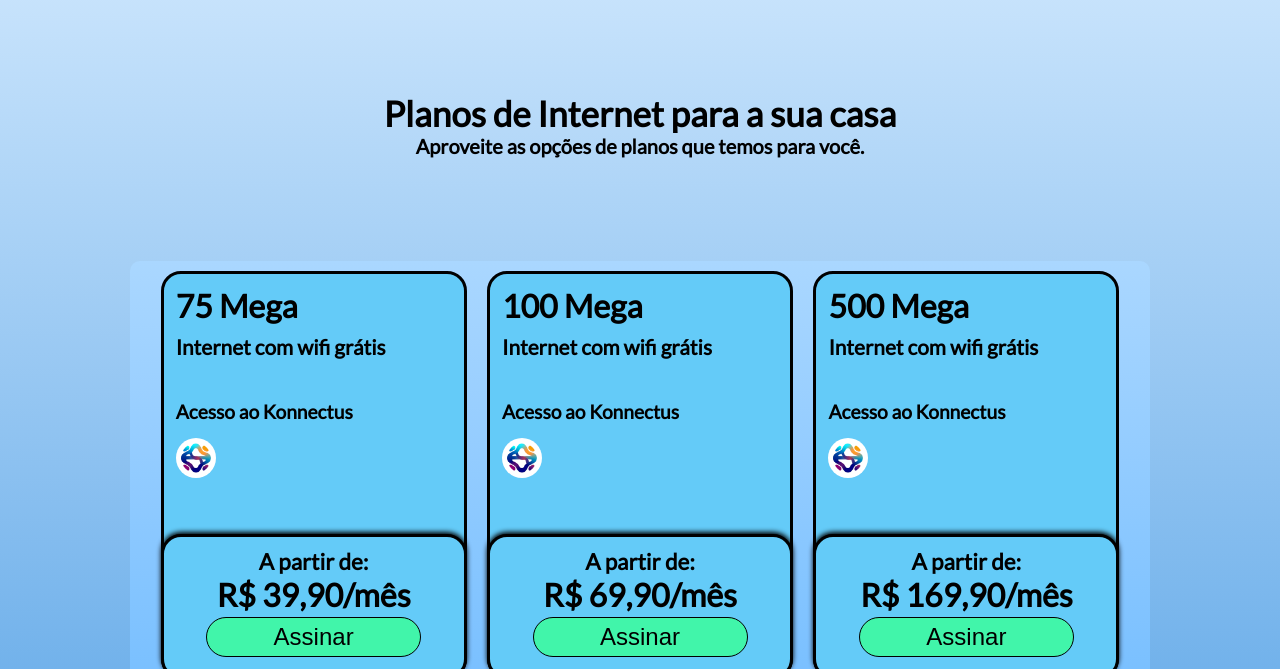
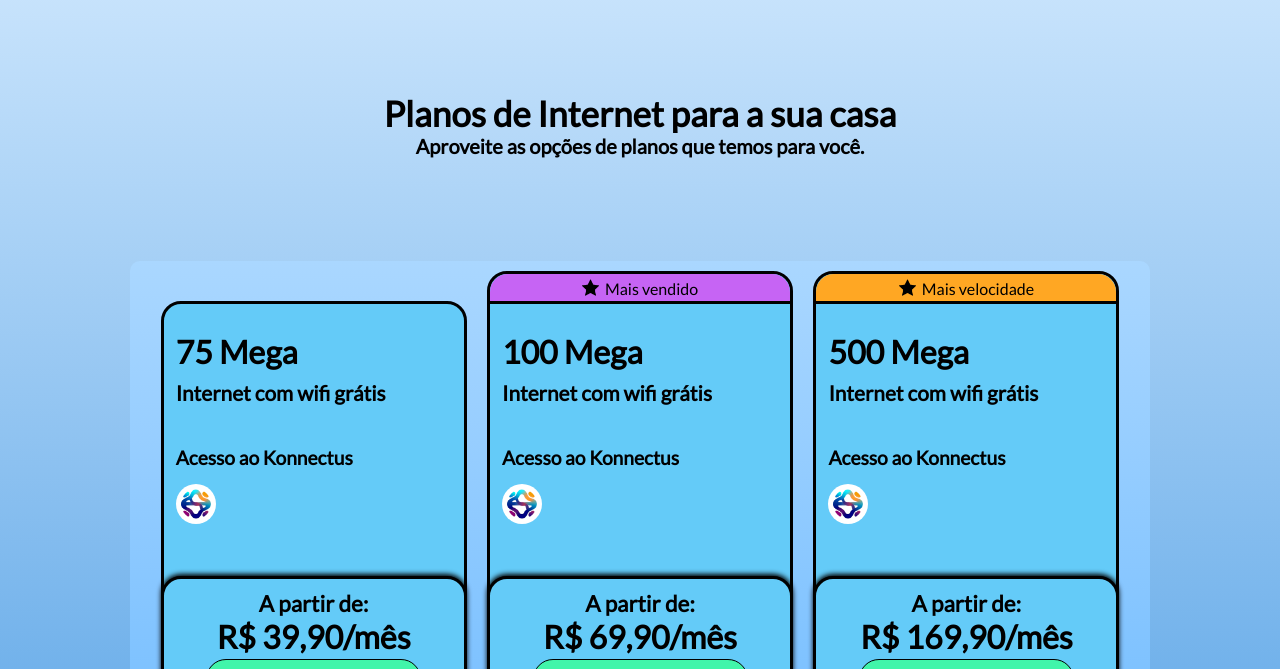
Before and after one commit to tvbrgamer/Konnect, a website: page html/index.html in a window 1280 px wide. Shown: the part 131-800 px from the top of the page. Drawn offline with nearby package versions, Linux system fonts and the light colour scheme; a script that the page names is missing.

Commit message:
index update

```diff
--- a/html/css/main.css
+++ b/html/css/main.css
@@ -148,7 +148,8 @@ dialog::backdrop {
 section#cardArea {
   font-family: 'Lato', sans-serif;
   display: flex;
-  justify-content:center;
+  justify-content: center;
+  align-items: end;
   background: linear-gradient(180deg, #AAD7FF 0%, #78BFFF 100%);
   margin-right: auto;
   margin-left: auto;
@@ -174,16 +175,45 @@ section#cardArea {
   min-width: 280px;
   width: 30%;
   max-width: 325px;
-  height: 408px;
+  height: 450px;
   margin: 1%;
 }
 
+.cardTop {
+  position: absolute;
+  width: 100%;
+  max-width: 306px;
+  height: 30px;
+  padding: 5px;
+  display: flex;
+  justify-content: center;
+  border-bottom: 3px solid #000;
+  border-top-left-radius: 18px;
+  border-top-right-radius: 18px;
+}
+
+#cardMaisvendido {
+  background-color: #C664F4;
+}
+
+#cardMaisvelocidade {
+  background-color: #FFA723;
+}
+
 .cardItem {
-  height: 240px;
+  position: absolute;
+  width: 100%;
+  height: 410px;
+  bottom: 0;
+}
+
+#cardItemNormal {
+  height: 420px;
 }
 
 .cardItem .txtArea {
   width: 100%;
+  margin-top: 4%;
   padding: 4%;
 }
 
@@ -291,12 +321,12 @@ section#ESports {
 @media screen and (max-width: 2000px) {
 
   section#ESports h1 {
-    font-size: 1.8vw!important;
+    font-size: 1.8vw !important;
   }
 
   section#ESports h3 {
-    margin-top: 20%!important;
-    font-size: 1vw!important;
+    margin-top: 20% !important;
+    font-size: 1vw !important;
   }
 }
 
--- a/html/index.html
+++ b/html/index.html
@@ -63,14 +63,16 @@
             <h2 id="bottomdialogH2">Insira o CEP do local de instalação</h2>
             <div id="dados">
                 <div id="cepInput" class="col-3">
-                    <input id="cepInputt" class="effect-8" type="text" maxlength="9" placeholder="CEP:" oninput="habilitarBotaom()" onchange="habilitarBotaom()" autocomplete="off">
+                    <input id="cepInputt" class="effect-8" type="text" maxlength="9" placeholder="CEP:"
+                        oninput="habilitarBotaom()" onchange="habilitarBotaom()" autocomplete="off">
                     <span class="focus-border">
                         <i></i>
                     </span>
                 </div>
 
                 <div id="numeroInput" class="col-3">
-                    <input id="numeroInputt" class="effect-8" type="number" maxlength="10" placeholder="Nº:"oninput="habilitarBotaom()" onchange="habilitarBotaom()" autocomplete="off">
+                    <input id="numeroInputt" class="effect-8" type="number" maxlength="10" placeholder="Nº:"
+                        oninput="habilitarBotaom()" onchange="habilitarBotaom()" autocomplete="off">
                     <span class="focus-border">
                         <i></i>
                     </span>
@@ -104,7 +106,7 @@
 
     <section id="cardArea">
 
-        <div class="cardBox">
+        <div class="cardBox" id="cardItemNormal">
             <div class="cardItem">
                 <div class="txtArea">
                     <h1>75 Mega</h1>
@@ -128,6 +130,10 @@
         </div>
 
         <div class="cardBox">
+            <div class="cardTop" id="cardMaisvendido">
+                <img src="/imagens/estrela.png" alt="" srcset="">
+                <span>&nbsp Mais vendido</span>
+            </div>
             <div class="cardItem">
                 <div class="txtArea">
                     <h1>100 Mega</h1>
@@ -151,6 +157,10 @@
         </div>
 
         <div class="cardBox">
+            <div class="cardTop" id="cardMaisvelocidade">
+                <img src="/imagens/estrela.png" alt="" srcset="">
+                <span>&nbsp Mais velocidade</span>
+            </div>
             <div class="cardItem">
                 <div class="txtArea">
                     <h1>500 Mega</h1>
```
Also changed, not shown: html/imagens/estrela.png (added).
